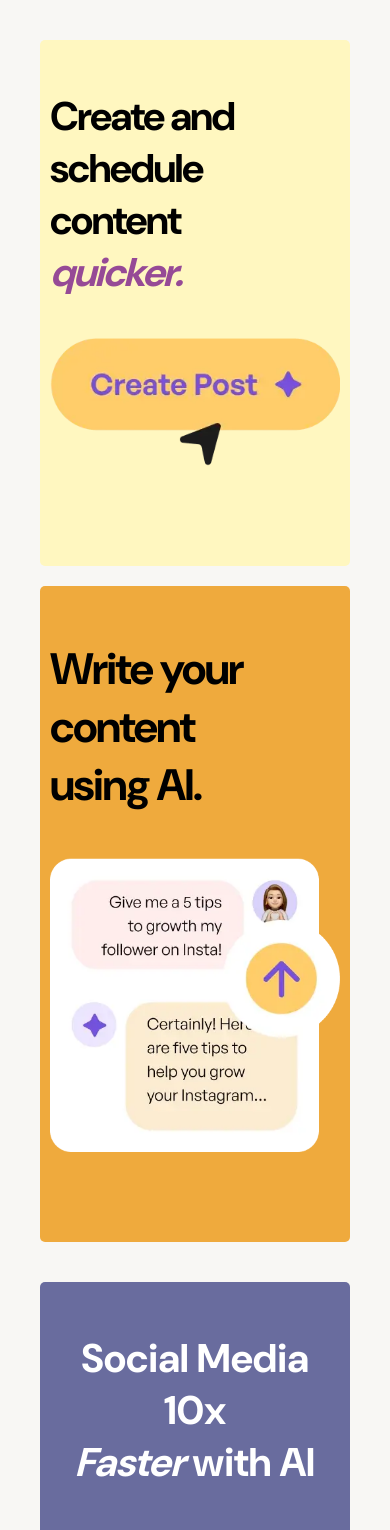
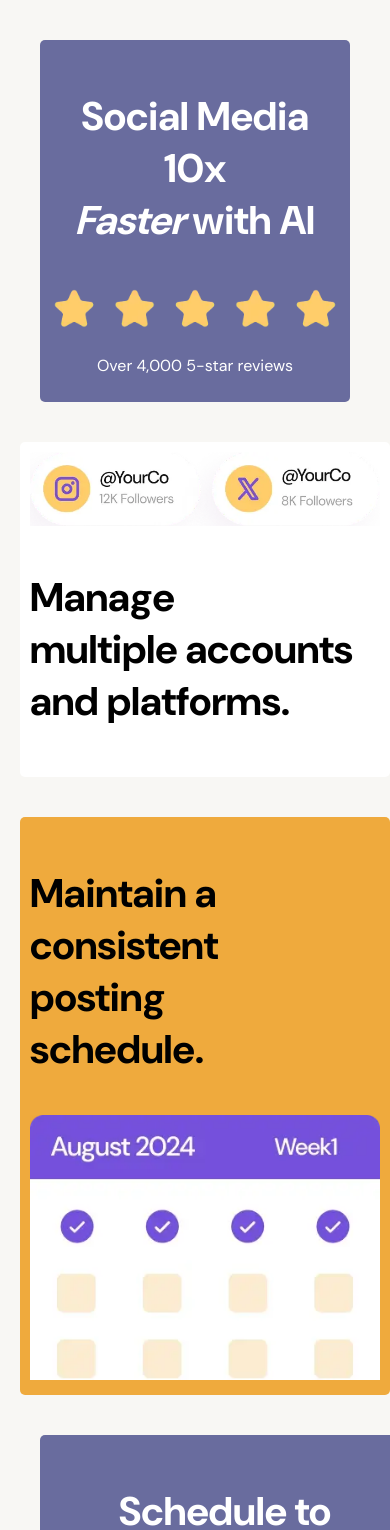
Before and after one commit to Pallavi442/scss_demo_new, a React (Create React App) app: page / in a window 390 px wide. Shown: the top 1530 px of the page. Built offline with nearby package versions, Linux system fonts and the light colour scheme.

Commit message:
mobile resolution changes

```diff
--- a/src/App.scss
+++ b/src/App.scss
@@ -222,36 +222,43 @@ body {
     font-weight: bold;
     letter-spacing: -1.5px;
   }
+
   .main-div-2 p {
     font-size: 37px;
     font-weight: bold;
     letter-spacing: -1.5px;
   }
+
   .maintain-container-1 p {
     font-size: 35px;
     font-weight: bold;
   }
+
   .sub-container2-div1 h3 {
     font-size: 35px;
     font-weight: bold;
   }
 
 }
+
 @media only screen and (max-width:1100px) {
   .main-div-1 p {
     font-size: 36px;
     font-weight: bold;
     letter-spacing: -1.5px;
   }
+
   .main-div-2 p {
     font-size: 36px;
     font-weight: bold;
     letter-spacing: -1.5px;
   }
+
   .maintain-container-1 p {
     font-size: 35px;
     font-weight: bold;
   }
+
   .sub-container2-div1 h3 {
     font-size: 35px;
     font-weight: bold;
@@ -357,11 +364,9 @@ body {
 
 @media only screen and (max-width:580.5px) {
     .app-container {
-    // padding: 20px;
-    // display: flex;
+      display: flex;
       flex-wrap: wrap;
-    // justify-content: center;
-    // background-color: #f8f7f4;
+      flex-direction: column-reverse;
     }
 
 .main-container1 {
@@ -403,7 +408,7 @@ body {
 .maintain-container-1 {
   padding: 10px;
   border-radius: 5px;
-    margin: 20px;
+  margin: 20px 0px;
   background-color: white;
   width: 100%;
 }
@@ -411,7 +416,7 @@ body {
 .maintain-container-2 {
   padding: 10px;
   border-radius: 5px;
-    margin: 20px;
+  margin: 20px 0px;
   background-color: #efaa3d;
   width: 100%;
 }
@@ -434,7 +439,7 @@ body {
   width: 100%;
   padding: 10px;
   border-radius: 5px;
-    margin: 20px;
+  margin: 20px 0px;
   background-color: #fff;
 }
 
@@ -444,7 +449,7 @@ body {
   background-color: #696c9e;
   padding: 10px;
   border-radius: 5px;
-    margin: 20px;
+  margin: 20px 0px;
   flex-direction: column;
 }
 
@@ -454,7 +459,7 @@ body {
   background-color: #696c9e;
   padding: 10px;
   border-radius: 5px;
-    margin: 20px;
+  margin: 20px 0px;
   flex-direction: column;
 
 }
@@ -465,7 +470,7 @@ body {
   background-color: #696c9e;
   padding: 10px;
   border-radius: 5px;
-    margin: 20px;
+  margin: 20px 0px;
 }
 
 .sub-container2-div2 h3 {
@@ -476,18 +481,22 @@ body {
 .sub-container2-div1 p {
   font-size: 30px;
 }
+
 .social-media-container h3 {
   font-size: 40px;
   color: white;
 }
+
 .maintain-container-1 p {
   font-size: 40px;
   font-weight: bold;
 }
+
 .maintain-container-2 p {
   font-size: 40px;
   font-weight: bold;
 }
+
 .schedule-container h3 {
   font-size: 40px;
   color: white;
```
Lines whose indentation alone changed are shown as unchanged.
